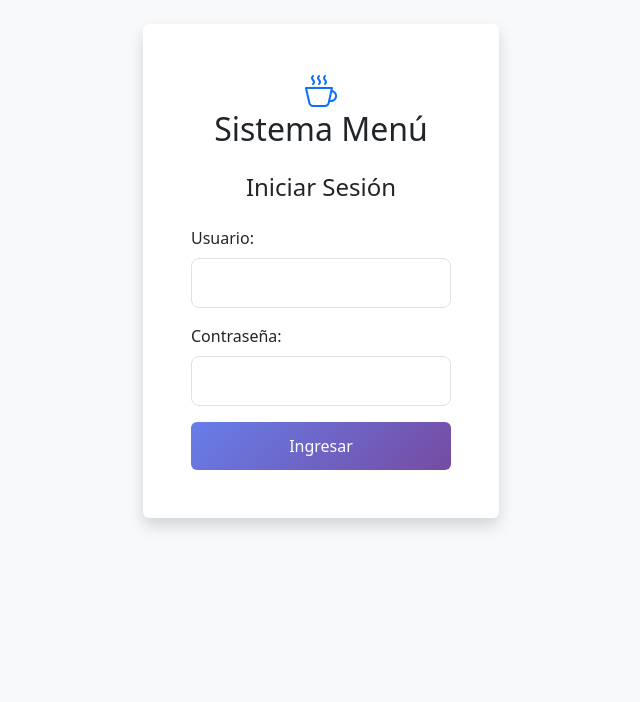
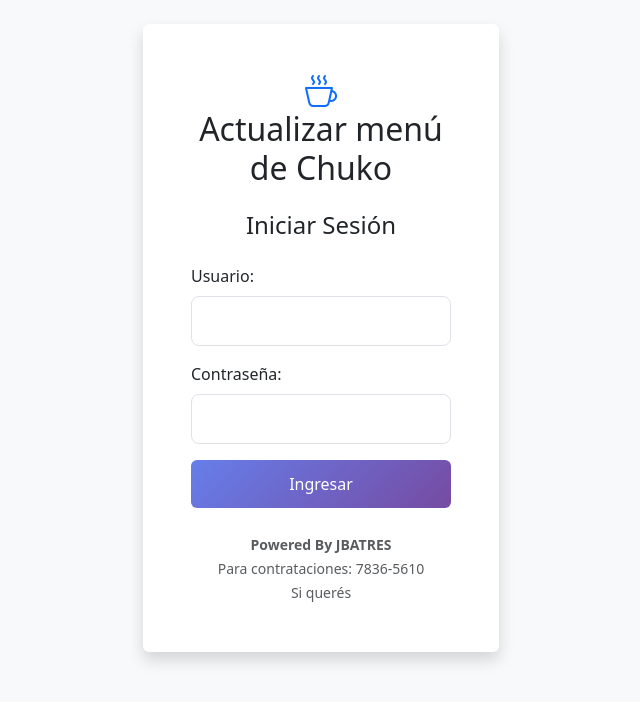
Before and after one commit to JBATRES007/Menu_de_Chuko, a Flask app: page /login in a window 1280 px wide. Shown: the top 702 px of the page, without its empty margins (319-959 px from the left). Run offline with Flask 3, Linux system fonts and the light colour scheme; some libraries are stand-ins or nearby versions.

Commit message:
Actualiza pie de página

```diff
--- a/templates/login.html
+++ b/templates/login.html
@@ -8,8 +8,8 @@
         <div class="card shadow">
             <div class="card-body p-5">
                 <h2 class="text-center mb-4">
-                    <i class="bi bi-cup-hot text-primary"></i><br>
-                    Sistema Menú
+                    <i class="bi bi-cup-hot text-primary"></i><br/>
+                    Actualizar menú de Chuko
                 </h2>
                 <h4 class="text-center mb-4">Iniciar Sesión</h4>
 
@@ -25,13 +25,13 @@
                     <button type="submit" class="btn btn-primary w-100">Ingresar</button>
                 </form>
 
-                <!-- <div class="mt-4 text-center">
+                <div class="mt-4 text-center">
                     <small class="text-muted">
-                        <strong>Credenciales por defecto:</strong><br>
-                        Usuario: admin<br>
-                        Contraseña: admin123
+                        <strong>Powered By JBATRES</strong><br>
+                        Para contrataciones: 7836-5610<br>
+                        Si querés
                     </small>
-                </div> -->
+                </div>
             </div>
         </div>
     </div>
```
